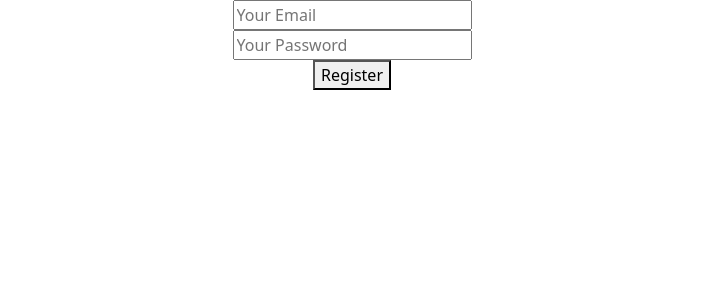
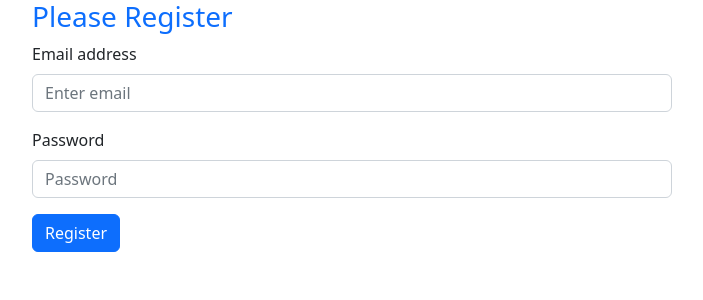
Before and after one commit to sowmik-sec/email-password-auth, a React (Create React App) app: page / in a window 1280 px wide. Shown: the top 300 px of the page, without its empty margins (288-991 px from the left). Built offline with nearby package versions, Linux system fonts and the light colour scheme.

Commit message:
use bootstrap form and get user email and password

```diff
--- a/src/App.css
+++ /dev/null
@@ -1,38 +0,0 @@
-.App {
-  text-align: center;
-}
-
-.App-logo {
-  height: 40vmin;
-  pointer-events: none;
-}
-
-@media (prefers-reduced-motion: no-preference) {
-  .App-logo {
-    animation: App-logo-spin infinite 20s linear;
-  }
-}
-
-.App-header {
-  background-color: #282c34;
-  min-height: 100vh;
-  display: flex;
-  flex-direction: column;
-  align-items: center;
-  justify-content: center;
-  font-size: calc(10px + 2vmin);
-  color: white;
-}
-
-.App-link {
-  color: #61dafb;
-}
-
-@keyframes App-logo-spin {
-  from {
-    transform: rotate(0deg);
-  }
-  to {
-    transform: rotate(360deg);
-  }
-}
--- a/src/App.js
+++ b/src/App.js
@@ -1,6 +1,6 @@
-import "./App.css";
 import { getAuth } from "firebase/auth";
 import { app } from "./firebase/firebase.init";
+import RegisterReactBootstrap from "./components/RegisterReactBootstrap";
 
 const auth = getAuth(app);
 
@@ -18,26 +18,8 @@
     console.log(event.target.value);
   };
   return (
-    <div className="App">
-      <form onSubmit={handleRegister}>
-        <input
-          onBlur={handleEmailBlur}
-          type="email"
-          name="email"
-          id=""
-          placeholder="Your Email"
-        />
-        <br />
-        <input
-          onBlur={handlePasswordBlur}
-          type="password"
-          name="password"
-          id=""
-          placeholder="Your Password"
-        />
-        <br />
-        <button type="submit">Register</button>
-      </form>
+    <div className="">
+      <RegisterReactBootstrap />
     </div>
   );
 }
--- /dev/null
+++ b/src/components/RegisterReactBootstrap.js
@@ -0,0 +1,38 @@
+import React from "react";
+import Button from "react-bootstrap/Button";
+import Form from "react-bootstrap/Form";
+
+const RegisterReactBootstrap = () => {
+  const handleRegister = (event) => {
+    event.preventDefault();
+    const email = event.target.email.value;
+    const password = event.target.password.value;
+    console.log(email, password);
+  };
+  return (
+    <div className="w-50 mx-auto">
+      <h3 className="text-primary">Please Register</h3>
+      <Form onSubmit={handleRegister}>
+        <Form.Group className="mb-3" controlId="formBasicEmail">
+          <Form.Label>Email address</Form.Label>
+          <Form.Control type="email" name="email" placeholder="Enter email" />
+        </Form.Group>
+
+        <Form.Group className="mb-3" controlId="formBasicPassword">
+          <Form.Label>Password</Form.Label>
+          <Form.Control
+            type="password"
+            name="password"
+            placeholder="Password"
+          />
+        </Form.Group>
+
+        <Button variant="primary" type="submit">
+          Register
+        </Button>
+      </Form>
+    </div>
+  );
+};
+
+export default RegisterReactBootstrap;
```
Also changed, not shown: src/components/Register.js (added, +29 -0 lines).
